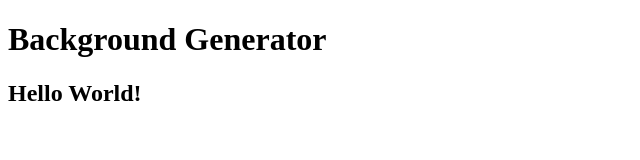
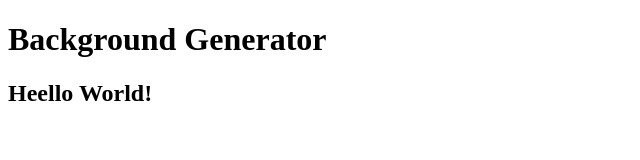
Before and after one commit to Arda1256/Generation, a plain HTML site: page index.html in a window 1280 px wide. Shown: the full height of the page, 0-640 px from the left. Drawn offline with Linux system fonts and the light colour scheme.

Commit message:
new line

```diff
--- a/index.html
+++ b/index.html
@@ -9,6 +9,6 @@
   </head>
   <body>
     <h1>Background Generator</h1>
-    <h2>Hello World!</h2>
+    <h2>Heello World!</h2>
   </body>
 </html>
```
